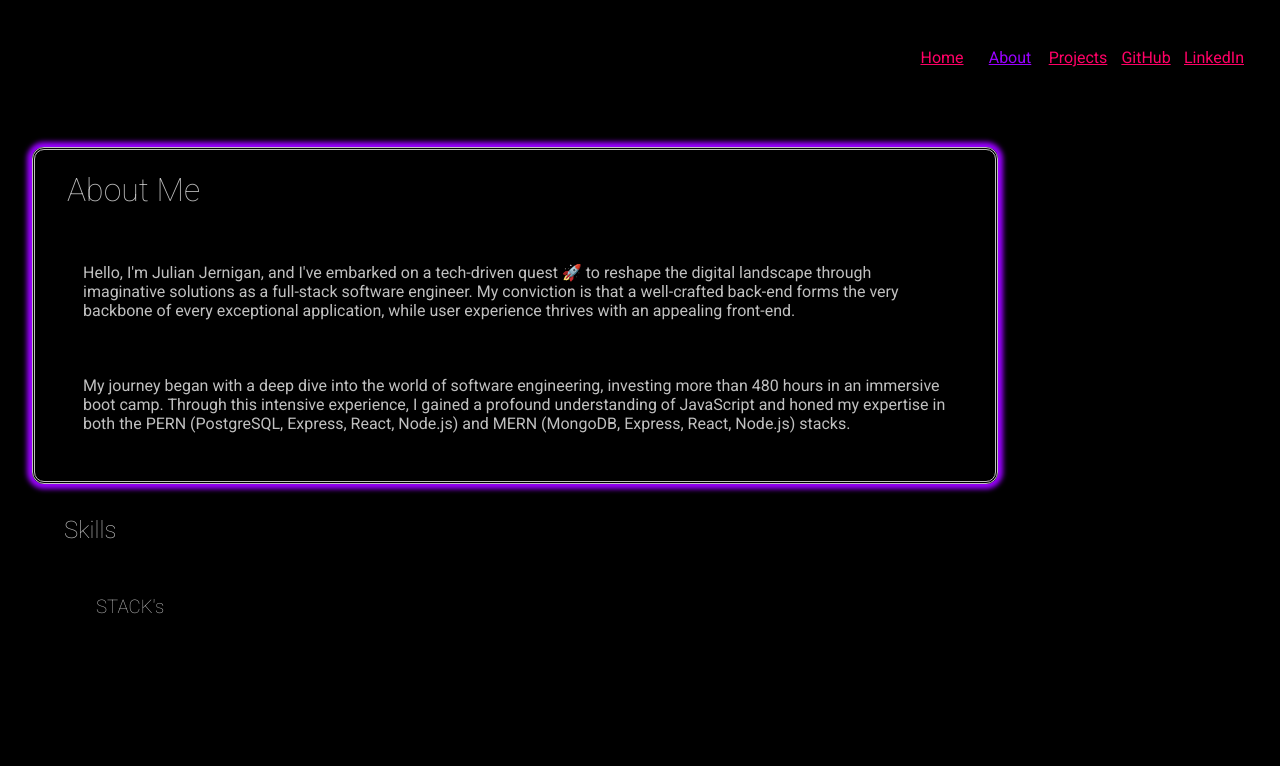
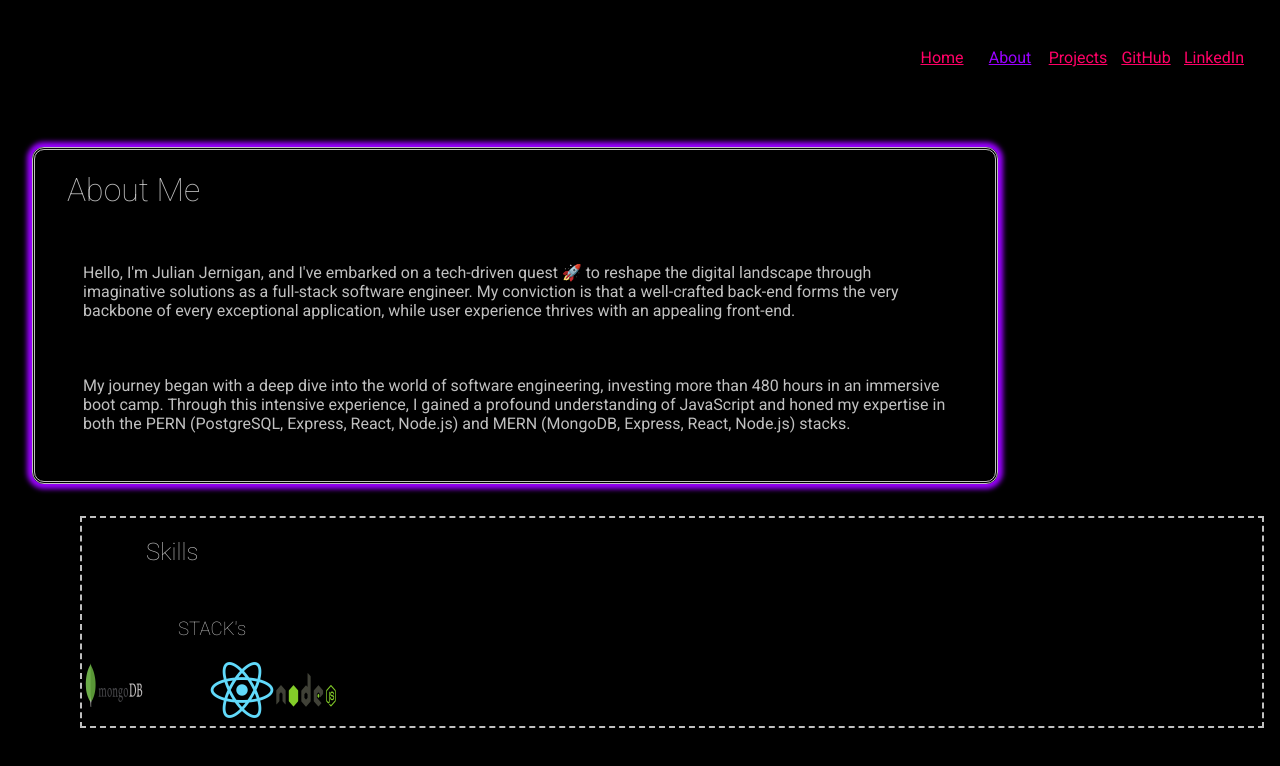
Before and after one commit to Job85/simplistic-portfolio, a Next.js app: page /about in a window 1280 px wide. Shown: the top 766 px of the page. Built offline with nearby package versions, Linux system fonts and the light colour scheme.

Commit message:
created component with MERN icons

```diff
--- a/src/app/about/page.js
+++ b/src/app/about/page.js
@@ -1,5 +1,5 @@
 import styles from './page.module.css'
-
+import MERN from '../components/Skills/Skills'
 export default function About() {
     return (
         <div className={styles.container}>
@@ -24,6 +24,9 @@ export default function About() {
                     <h3 className={styles.h3}>
                         STACK's
                     </h3>
+                    <div className={styles.stack}>
+                        <MERN />
+                    </div>
                 </div>
             </div>
         </div>
--- a/src/app/about/page.module.css
+++ b/src/app/about/page.module.css
@@ -10,6 +10,16 @@
     box-shadow: 0px 0px 5px 5px #9900FF;
     margin: 2em;
     width: 75vw;
+}
+
+.skills {
+    border-style: dashed;
+    border-width: 2px;
+    margin: 0 1em 2em 5em;
+}
+
+.stack {
+    position: relative;
 }
 
 .h1 {
--- /dev/null
+++ b/src/app/components/Skills/Skills.jsx
@@ -0,0 +1,32 @@
+import Image from "next/image";
+
+export default function MERN() {
+    return (
+        <div>
+            <Image
+                src={'/mongoDBIcon.png'}
+                width={64}
+                height={64}
+                alt="Mongo DB Icon"
+            />
+            <Image
+                src={'/expressJSIcon.png'}
+                width={64}
+                height={64}
+                alt="Express JS Icon"
+            />
+            <Image
+                src={'/reactIcon.png'}
+                width={64}
+                height={64}
+                alt="React Icon"
+            />
+            <Image
+                src={'/nodeJSIcon.png'}
+                width={64}
+                height={64}
+                alt="Node JS Icon"
+            />
+        </div>
+    )
+}
```
